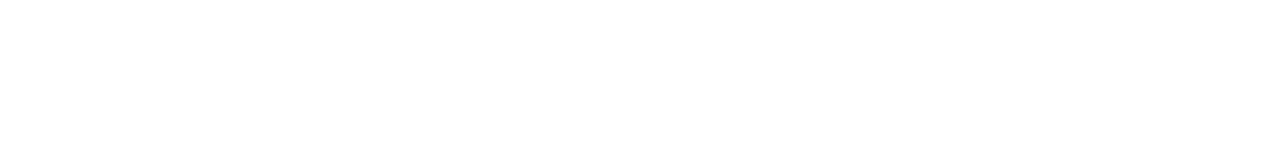
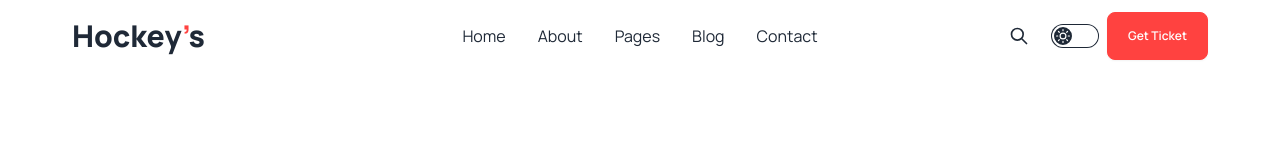
Before and after one commit to SadatRiyad/PH-Assignment3, a plain HTML site: page index.html in a window 1280 px wide. Drawn offline with nearby package versions, Linux system fonts and the light colour scheme.

Commit message:
navbar added

```diff
--- a/index.html
+++ b/index.html
@@ -1,5 +1,5 @@
 <!DOCTYPE html>
-<html lang="en">
+<html lang="en" data-theme="light">
 
 <head>
     <meta charset="UTF-8">
@@ -8,6 +8,13 @@
     <link rel="icon" href="images/2.png">
     <!-- title add -->
     <title>Hockey's | Assignment3</title>
+    <!-- font awesome linking -->
+    <link rel="stylesheet" href="https://cdnjs.cloudflare.com/ajax/libs/font-awesome/5.15.3/css/all.min.css">
+    <!-- Manrope google font link -->
+    <link rel="preconnect" href="https://fonts.googleapis.com">
+    <link rel="preconnect" href="https://fonts.gstatic.com" crossorigin>
+    <link href="https://fonts.googleapis.com/css2?family=Manrope:wght@200;300;400;500;600;700;800&display=swap"
+        rel="stylesheet">
     <!-- DaisyUI linking -->
     <link href="https://cdn.jsdelivr.net/npm/daisyui@4.6.0/dist/full.min.css" rel="stylesheet" type="text/css" />
     <!-- tailwind linking -->
@@ -19,15 +26,111 @@
                 extend: {
                     colors: {
                         clifford: '#da373d',
+                        'main-color': '#FF4240',
+                        clifford: '#da373d',
                     }
                 }
             }
         }
     </script>
+
+    <!-- style start -->
+    <style>
+        .font-manrope {
+            font-family: 'Manrope', sans-serif;
+        }
+
+        .main-btn {
+            background-color: #FF4240;
+            color: #fff;
+            border-radius: 8px;
+            padding: 10px 20px;
+            cursor: pointer;
+            border: 1px solid #FF4240;
+            font-size: .75rem;
+            font-weight: 600;
+            transition: all 0.5s ease;
+        }
+
+        .main-btn:hover {
+            background-color: transparent;
+            color: #FF4240;
+            border: 1px solid #FF4240;
+        }
+    </style>
 </head>
 
-<body>
+<body class="font-manrope">
     <header>
+        <!-- navbar start -->
+        <div class="max-w-6xl mx-auto justify-center items-center sticky">
+            <div class="navbar bg-base-100">
+                <div class="navbar-start">
+                    <div class="dropdown">
+                        <div tabindex="0" role="button" class="btn btn-ghost lg:hidden">
+                            <svg xmlns="http://www.w3.org/2000/svg" class="h-5 w-5" fill="none" viewBox="0 0 24 24"
+                                stroke="currentColor">
+                                <path stroke-linecap="round" stroke-linejoin="round" stroke-width="2"
+                                    d="M4 6h16M4 12h8m-8 6h16" />
+                            </svg>
+                        </div>
+                        <ul tabindex="0"
+                            class="menu menu-sm dropdown-content mt-3 z-[1] p-2 shadow bg-base-100 rounded-box w-52">
+                            <li class="hover:text-main-color"><a>Home</a></li>
+                            <li class="hover:text-main-color"><a>About</a></li>
+                            <li class="hover:text-main-color"><a>Pages</a></li>
+                            <li class="hover:text-main-color"><a>Blog</a></li>
+                            <li class="hover:text-main-color"><a>Contact</a></li>
+                        </ul>
+                    </div>
+                    <a class=" text-xl md:text-3xl font-extrabold" href="#">Hockey<span
+                            class="text-main-color">’</span>s</a>
+                </div>
+                <div class="navbar-center hidden lg:flex">
+                    <ul class="menu menu-horizontal px-1 text-base">
+                        <li class="hover:text-main-color"><a>Home</a></li>
+                        <li class="hover:text-main-color"><a>About</a></li>
+                        <li class="hover:text-main-color"><a>Pages</a></li>
+                        <li class="hover:text-main-color"><a>Blog</a></li>
+                        <li class="hover:text-main-color"><a>Contact</a></li>
+                    </ul>
+                </div>
+                <div class="navbar-end gap-1 md:gap-2">
+                    <div
+                        class="search hover:bg-main-color hover:rounded-full hover:text-white transition-all duration-200 linear">
+                        <button class="btn btn-ghost btn-circle">
+                            <svg xmlns="http://www.w3.org/2000/svg" class="h-5 w-5" fill="none" viewBox="0 0 24 24"
+                                stroke="currentColor">
+                                <path stroke-linecap="round" stroke-linejoin="round" stroke-width="2"
+                                    d="M21 21l-6-6m2-5a7 7 0 11-14 0 7 7 0 0114 0z" />
+                            </svg>
+                        </button>
+                    </div>
+                    <div class="mode-change">
+                        <label class="cursor-pointer grid place-items-center">
+                            <input type="checkbox" value="synthwave"
+                                class="toggle theme-controller bg-base-content row-start-1 col-start-1 col-span-2" />
+                            <svg class="col-start-1 row-start-1 stroke-base-100 fill-base-100"
+                                xmlns="http://www.w3.org/2000/svg" width="14" height="14" viewBox="0 0 24 24"
+                                fill="none" stroke="currentColor" stroke-width="2" stroke-linecap="round"
+                                stroke-linejoin="round">
+                                <circle cx="12" cy="12" r="5" />
+                                <path
+                                    d="M12 1v2M12 21v2M4.2 4.2l1.4 1.4M18.4 18.4l1.4 1.4M1 12h2M21 12h2M4.2 19.8l1.4-1.4M18.4 5.6l1.4-1.4" />
+                            </svg>
+                            <svg class="col-start-2 row-start-1 stroke-base-100 fill-base-100"
+                                xmlns="http://www.w3.org/2000/svg" width="14" height="14" viewBox="0 0 24 24"
+                                fill="none" stroke="currentColor" stroke-width="2" stroke-linecap="round"
+                                stroke-linejoin="round">
+                                <path d="M21 12.79A9 9 0 1 1 11.21 3 7 7 0 0 0 21 12.79z"></path>
+                            </svg>
+                        </label>
+                    </div>
+                    <a class="btn main-btn">Get Ticket</a>
+                </div>
+            </div>
+        </div>
+        <!-- navbar end -->
 
     </header>
 
```
Also changed, not shown: tailwind.config.js (+13 -6 lines).
